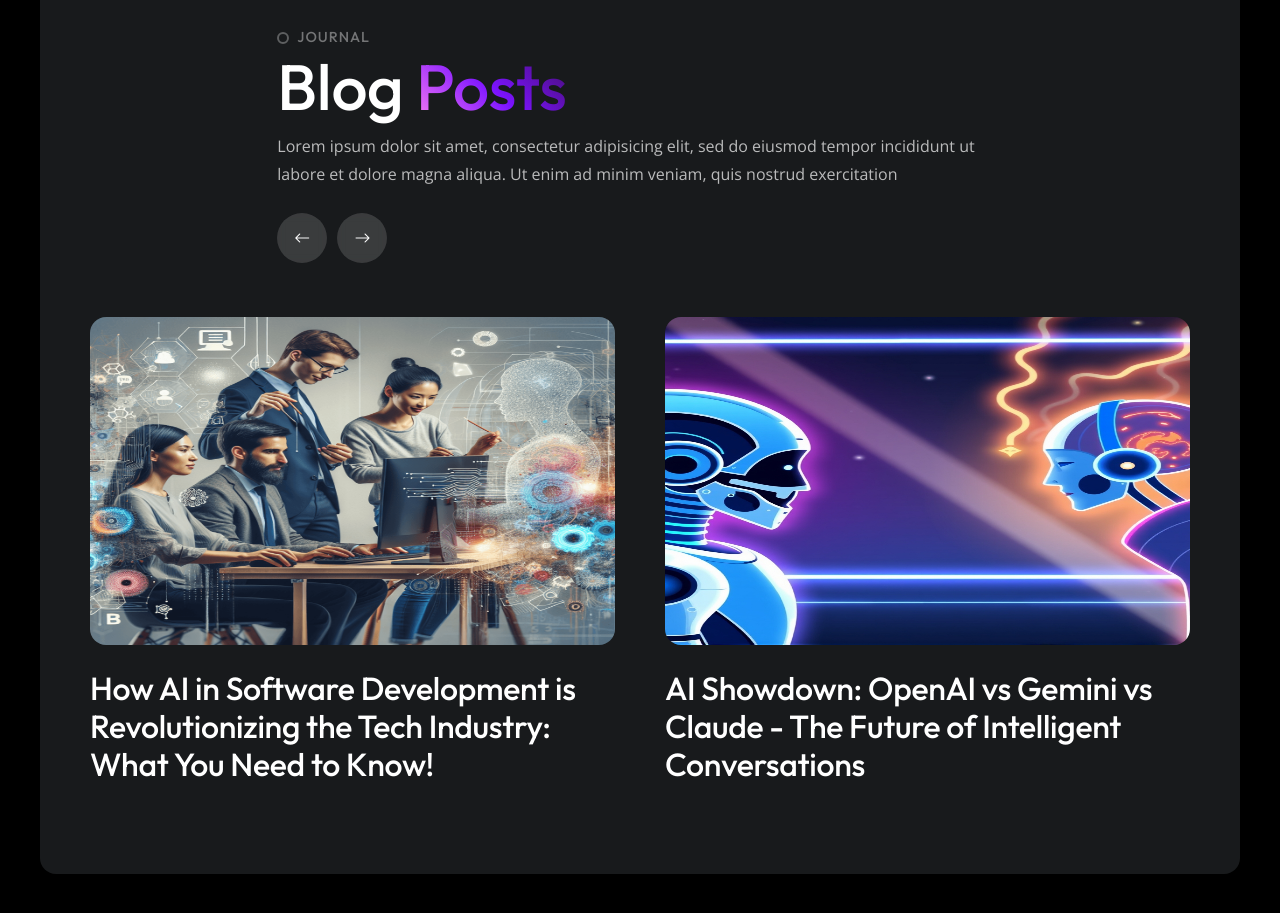
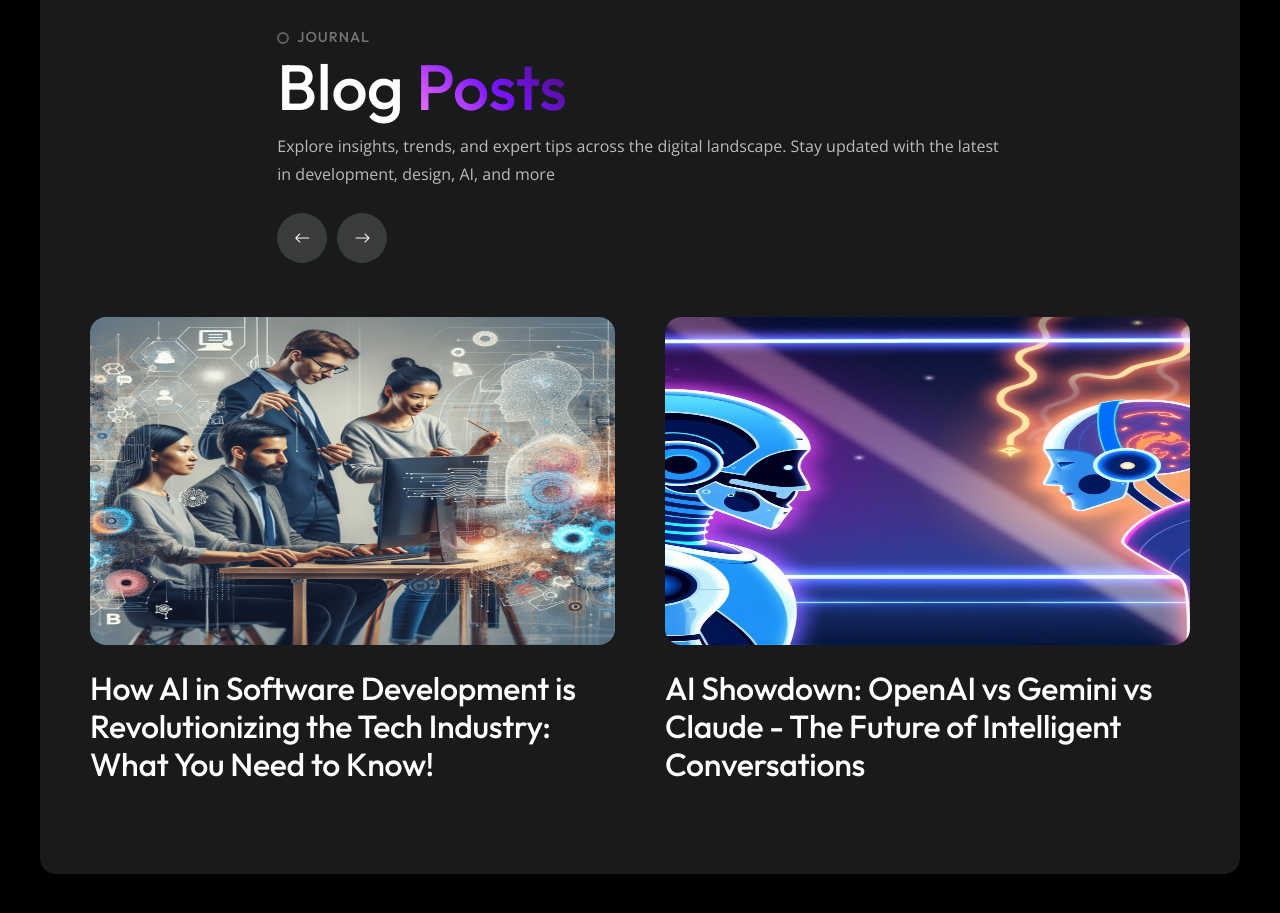
Before and after one commit to GauravMG/portfolio, a plain HTML site: page index.html in a window 1280 px wide. Shown: the part 2840-3753 px from the top of the page. Drawn offline with nearby package versions, Linux system fonts and the light colour scheme; some packages are replaced by stand-ins of ours.

Commit message:
fix - change brief of blog section on home page

```diff
--- a/index.html
+++ b/index.html
@@ -782,9 +782,8 @@
 						<div class="col-12 col-md-10 offset-md-1 col-lg-8 offset-lg-2">
 							<span class="title-heading text-white-04">Journal</span>
 							<h1 class="display-3 fw-medium">Blog <span class="text-gradient">Posts</span></h1>
-							<p>Lorem ipsum dolor sit amet, consectetur adipisicing elit, sed do eiusmod
-								tempor incididunt ut labore et dolore magna aliqua. Ut enim ad minim veniam,
-								quis nostrud exercitation</p>
+							<p>Explore insights, trends, and expert tips across the digital landscape. Stay updated with the latest in
+								development, design, AI, and more</p>
 							<!-- Slider Nav -->
 							<div class="mt-4">
 								<div class="swiper-blog-prev button-circle cursor-link">
```
